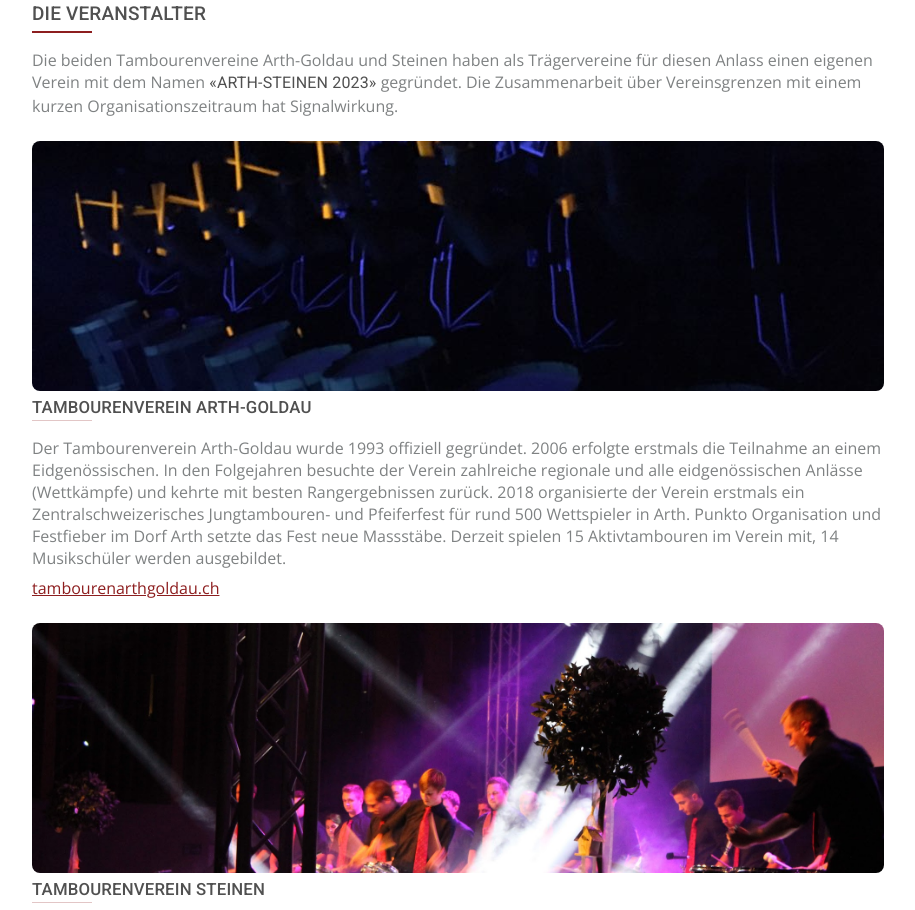
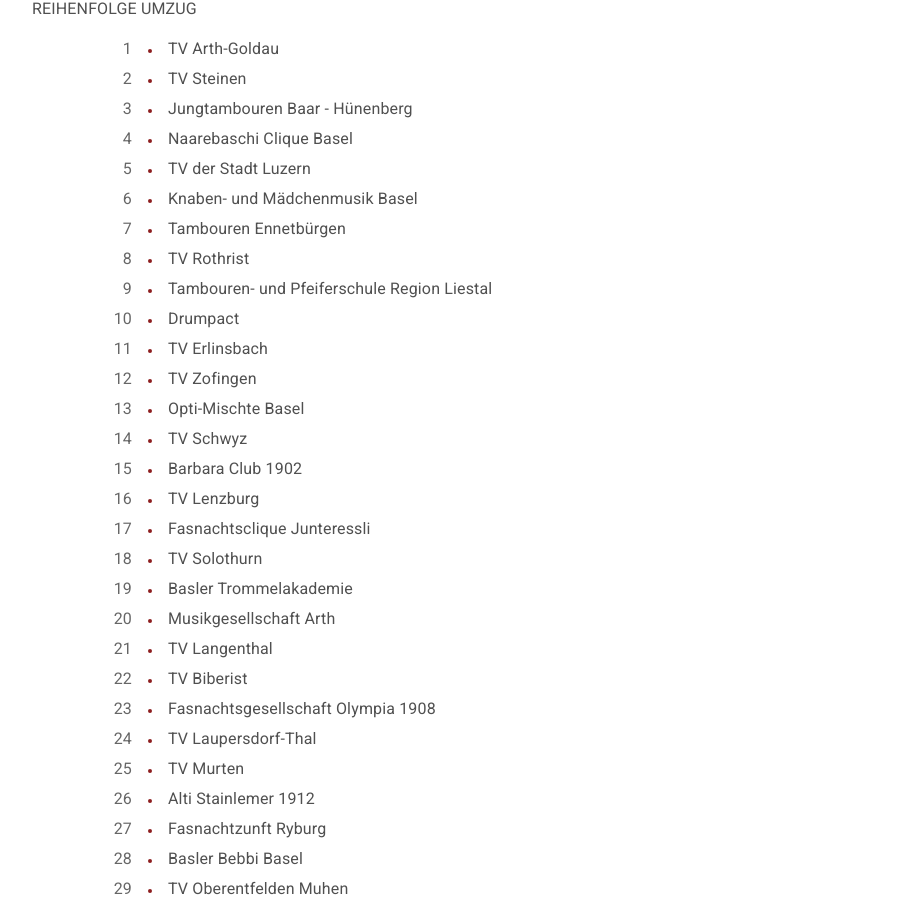
Before and after one commit to randombenj/arth-steinen-23, a React (Create React App) app: page / in a window 1280 px wide. Shown: the part 1795-2705 px from the top of the page, without its empty margins (232-1147 px from the left). Built offline with nearby package versions, Linux system fonts and the light colour scheme.

Commit message:
Add umzug

```diff
--- a/src/App.tsx
+++ b/src/App.tsx
@@ -10,6 +10,7 @@ import FestTimeline from './Timeline';
 import { Subtitle, Title } from './Typography';
 import People from './People';
 import Sponsoring from './Sponsoring';
+import Umzug from './Umzug';
 
 const Logo = styled('img')({
   width: 200
@@ -109,6 +110,8 @@ function App() {
 
         <FestTimeline />
 
+        <Umzug />
+
         <Box sx={{ marginTop: 2 }} />
         <Title title='DIE VERANSTALTER' fontSize={20} />
 
--- /dev/null
+++ b/src/Umzug.tsx
@@ -0,0 +1,92 @@
+import * as React from 'react';
+import Timeline from '@mui/lab/Timeline';
+import TimelineItem from '@mui/lab/TimelineItem';
+import TimelineSeparator from '@mui/lab/TimelineSeparator';
+import TimelineConnector from '@mui/lab/TimelineConnector';
+import TimelineContent from '@mui/lab/TimelineContent';
+import TimelineDot from '@mui/lab/TimelineDot';
+import TimelineOppositeContent, {
+  timelineOppositeContentClasses,
+} from '@mui/lab/TimelineOppositeContent';
+import { Typography } from '@mui/material';
+
+export default function Umzug() {
+
+  const participants = [
+    { number: 1, name: 'TV Arth-Goldau' },
+    { number: 2, name: 'TV Steinen' },
+    { number: 3, name: 'Jungtambouren Baar - Hünenberg' },
+    { number: 4, name: 'Naarebaschi Clique Basel' },
+    { number: 5, name: 'TV der Stadt Luzern' },
+    { number: 6, name: 'Knaben- und Mädchenmusik Basel' },
+    { number: 7, name: 'Tambouren Ennetbürgen' },
+    { number: 8, name: 'TV Rothrist' },
+    { number: 9, name: 'Tambouren- und Pfeiferschule Region Liestal' },
+    { number: 10, name: 'Drumpact' },
+    { number: 11, name: 'TV Erlinsbach' },
+    { number: 12, name: 'TV Zofingen' },
+    { number: 13, name: 'Opti-Mischte Basel' },
+    { number: 14, name: 'TV Schwyz' },
+    { number: 15, name: 'Barbara Club 1902' },
+    { number: 16, name: 'TV Lenzburg' },
+    { number: 17, name: 'Fasnachtsclique Junteressli' },
+    { number: 18, name: 'TV Solothurn' },
+    { number: 19, name: 'Basler Trommelakademie' },
+    { number: 20, name: 'Musikgesellschaft Arth' },
+    { number: 21, name: 'TV Langenthal' },
+    { number: 22, name: 'TV Biberist' },
+    { number: 23, name: 'Fasnachtsgesellschaft Olympia 1908' },
+    { number: 24, name: 'TV Laupersdorf-Thal' },
+    { number: 25, name: 'TV Murten' },
+    { number: 26, name: 'Alti Stainlemer 1912 ' },
+    { number: 27, name: 'Fasnachtzunft Ryburg' },
+    { number: 28, name: 'Basler Bebbi Basel' },
+    { number: 29, name: 'TV Oberentfelden Muhen' },
+    { number: 30, name: 'Wurlitzer-Clique Zunzgen' },
+    { number: 31, name: 'TV Kirchberg' },
+    { number: 32, name: 'Tambouren Mümliswil-Ramiswil' },
+    { number: 33, name: 'UFS Basel' },
+  ]
+
+
+
+  return (
+    <>
+      <Typography sx={{ marginTop: 2, color: '#505050' }}>
+        REIHENFOLGE UMZUG
+      </Typography>
+
+      <Timeline
+        sx={{
+          padding: 0,
+          [`& .${timelineOppositeContentClasses.root}`]: {
+            flex: 0.6,
+          },
+          [`& .MuiTimelineOppositeContent-root`]: {
+            width: 100,
+            flex: 'none'
+          },
+          [`& .MuiTypography-root`]: {
+            paddingTop: 0,
+          }
+        }}
+      >
+        {participants.map((participant, i) => (
+          <TimelineItem sx={{ minHeight: 10 }}>
+            <TimelineOppositeContent sx={{ paddingLeft: 0 }} color="textSecondary">
+              {participant.number}
+            </TimelineOppositeContent>
+            <TimelineSeparator>
+              <TimelineDot variant="outlined" color="primary" sx={{padding: 0}}/>
+              {/* {i === (participants.length - 1) || <TimelineConnector sx={{ bgcolor: 'primary.main' }} />} */}
+            </TimelineSeparator>
+            <TimelineContent sx={{ color: "#505050" }}>
+              {participant.name}
+            </TimelineContent>
+          </TimelineItem>
+        ))}
+      </Timeline>
+
+    </>
+  );
+}
```
